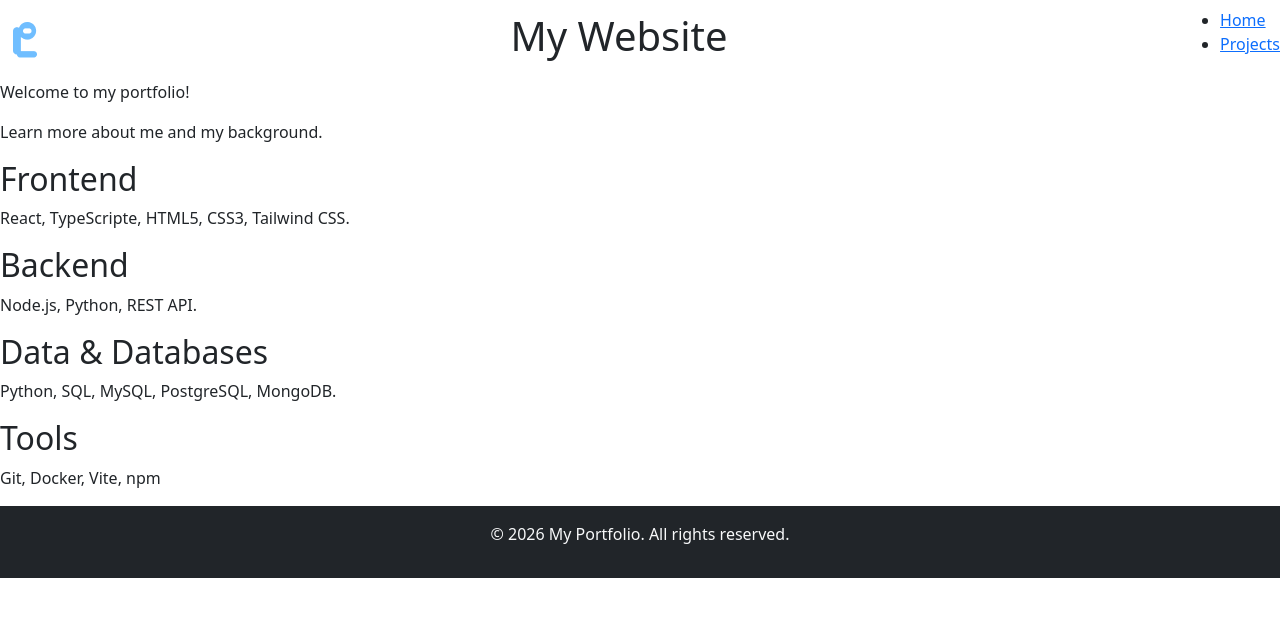
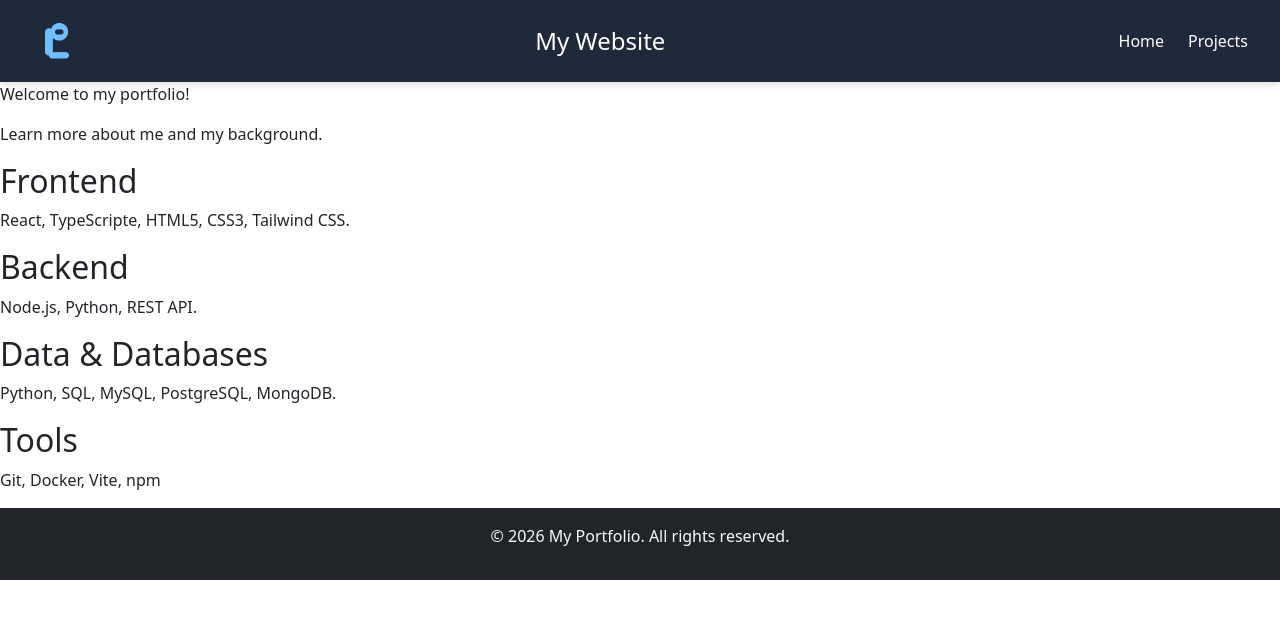
Before and after one commit to lpery-rrcp/Portfolio, a React (Vite) app: page / in a window 1280 px wide. Shown: the top 618 px of the page. Built offline with nearby package versions, Linux system fonts and the light colour scheme.

Commit message:
Added the navbar css.

```diff
--- a/src/components/Navbar/Navbar.module.css
+++ b/src/components/Navbar/Navbar.module.css
@@ -0,0 +1,41 @@
+.navbar {
+  display: flex;
+  align-items: center;
+  justify-content: space-between;
+
+  padding: 1rem 2rem;
+  background-color: #1e293b;
+  color: white;
+
+  box-shadow: 0 2px 8px rgba(0, 0, 0, 0.15);
+}
+
+.logo {
+  width: 50px;
+  height: 50px;
+  object-fit: contain;
+}
+
+.title {
+  margin: 0;
+  font-size: 1.5rem;
+}
+
+.navLinks {
+  display: flex;
+  gap: 1.5rem;
+  list-style: none;
+  margin: 0;
+  padding: 0;
+}
+
+.navLinks a {
+  color: white;
+  text-decoration: none;
+  font-weight: 500;
+  transition: color 0.2s ease;
+}
+
+.navLinks a:hover {
+  color: #38bdf8;
+}
--- a/src/components/Navbar/Navbar.tsx
+++ b/src/components/Navbar/Navbar.tsx
@@ -1,13 +1,14 @@
 import { Link } from "react-router-dom";
 import logo from "../../assets/logo.png";
+import styles from "./Navbar.module.css";
 
 function Navbar() {
   return (
-    <nav className="navbar">
-      <img src={logo} alt="Logo" className="logo" />
+    <nav className={styles.navbar}>
+      <img src={logo} alt="Logo" className={styles.logo} />
 
-      <h1>My Website</h1>
-      <ul>
+      <h1 className={styles.title}>My Website</h1>
+      <ul className={styles.navLinks}>
         <li>
           <Link to="/">Home</Link>
         </li>
```
